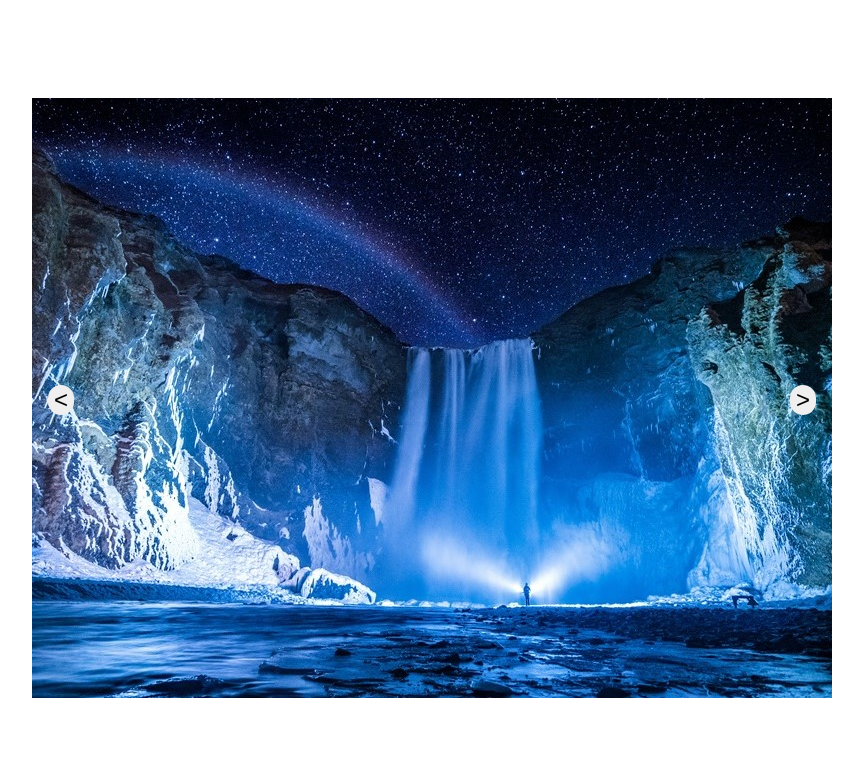
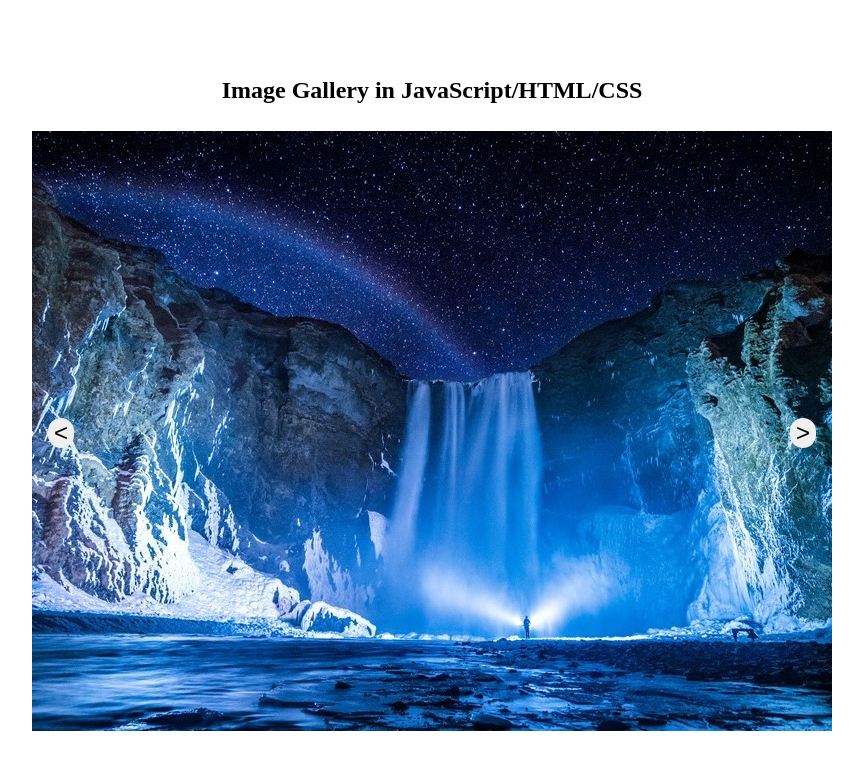
Before and after one commit to DzmitryUr/js-html-css-apps, a plain HTML site: page image-gallery/index.html in a window 1280 px wide. Shown: the whole page, without its empty margins (208-1071 px from the left). Drawn offline with Linux system fonts and the light colour scheme.

Commit message:
add images and titles

```diff
--- a/image-gallery/index.html
+++ b/image-gallery/index.html
@@ -8,6 +8,7 @@
     <script src="script.js" defer></script>
   </head>
   <body>
+    <h2>Image Gallery in JavaScript/HTML/CSS</h2>
     <div class="carousel">
       <div class="slide">
         <img src="images/Image1.jpg" alt="Image 1" />
--- a/image-gallery/styles.css
+++ b/image-gallery/styles.css
@@ -2,6 +2,7 @@ body {
   display: flex;
   justify-content: center;
   align-items: center;
+  flex-direction: column;
   height: 100vh;
   margin: 0;
 }
```
Also changed, not shown: counter/index.html (+1 -0 lines), accordion/Accordion Component JS.png (added), counter/Counter.png (added), facts-api/Facts-API.png (added), form-contact-us/Contact-Us-Form.png (added), image-gallery/Image-Gallery-JavaScript.png (added), images/github.svg (added), images/website.svg (added), images/youtube.svg (added), jokes-app/Jokes-APP.png (added), memory-words-game/MemoryWordsGameJS.png (added), native-popups/Native-PopUps.png (added), timer/Timer.png (added).
